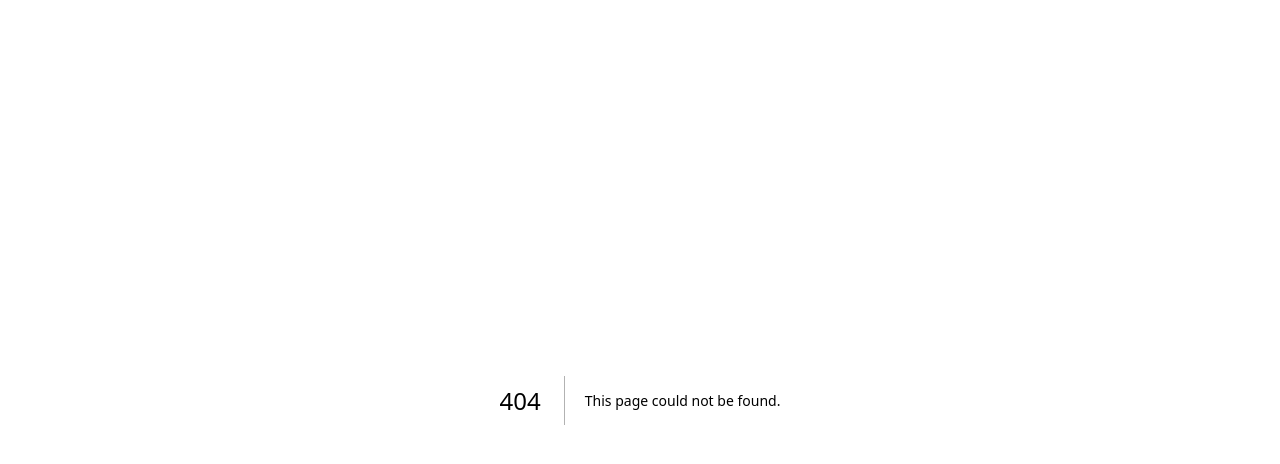
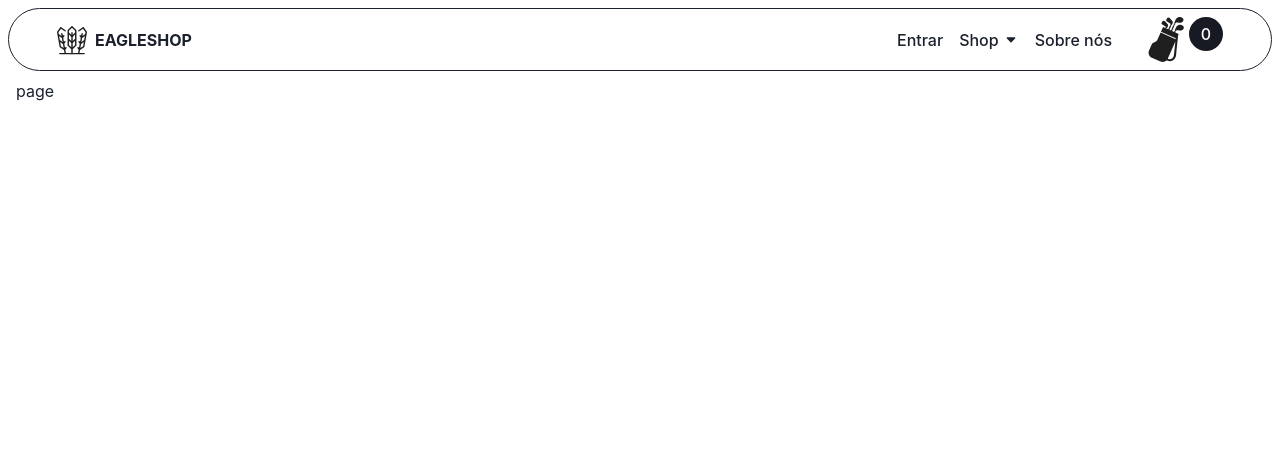
Before and after one commit to EagleShopping/EagleShopping, a Next.js app: page /shop in a window 1280 px wide. Before the commit this address had no page. Shown: the top 464 px of the page. Built offline with nearby package versions, Linux system fonts and the light colour scheme.

Commit message:
feat: create button hamburguer

```diff
--- /dev/null
+++ b/src/app/(pages)/components/ButtonHamburguer.tsx
@@ -0,0 +1,36 @@
+import { Box, Button, Menu, MenuButton, MenuItem, MenuList } from '@chakra-ui/react'
+import React from 'react'
+import { CiMenuBurger } from "react-icons/ci";
+
+const ButtonHamburguer = () => {
+  return (
+    <Box
+    display={{base: 'block', md: 'none'}}
+    >
+      <Menu >
+  <MenuButton
+  as={Button}
+  bg="none"
+  border="1px solid"
+  borderColor="gray.700"
+ >
+    <CiMenuBurger />
+    </MenuButton>
+  <MenuList
+  display="flex"
+  flexDirection="column"
+  width="30vw"
+  height="100vh"
+  gap="4"
+  >
+    <MenuItem>Home</MenuItem>
+    <MenuItem>Shop</MenuItem>
+    <MenuItem>About us</MenuItem>
+
+  </MenuList>
+</Menu>
+    </Box>
+  )
+}
+
+export default ButtonHamburguer
--- a/src/app/components/Header.tsx
+++ b/src/app/(pages)/components/Header.tsx
@@ -2,6 +2,7 @@ import React from 'react'
 import { Box, Flex, Text } from '@chakra-ui/react'
 import { ArrowDownIcon, LogoIcon } from '@/utils/icons'
 import ShoppingCart from './ShoppingCart'
+import ButtonHamburguer from './ButtonHamburguer'
 
 type Props = {}
 
@@ -9,7 +10,6 @@ const Header = (props: Props) => {
   return (
     <Box
     as="header"
-    h="120px"
     p="2"
     >
         <Box
@@ -62,7 +62,7 @@ const Header = (props: Props) => {
                </Flex>
 
                 <ShoppingCart />
-
+                <ButtonHamburguer />
             </Flex>
         </Box>
     </Box>
--- /dev/null
+++ b/src/app/(pages)/layout.tsx
@@ -0,0 +1,25 @@
+import { Box } from '@chakra-ui/react'
+import React, { Children } from 'react'
+import Header from './components/Header'
+
+type Props = {
+    children?: any
+}
+
+const layout = (props: Props) => {
+  return (
+    <Box
+    h="100vh"
+    minW="100vw"
+    >
+         <Header />
+         <Box
+         px="4"
+         >
+        {props.children}
+         </Box>
+    </Box>
+  )
+}
+
+export default layout
--- a/src/app/page.tsx
+++ b/src/app/(pages)/page.tsx
@@ -1,16 +1,11 @@
 import { Box, Heading } from "@chakra-ui/react";
 import Header from "./components/Header";
-
-
 
 export default function Home() {
 
   return (
-    <Box
-    h="100vh"
-    minW="100vw"
-    >
-    <Header />
-    </Box>
+   <Box>
+    aaaaaaaaaaaaaaaa
+   </Box>
   );
 }
--- /dev/null
+++ b/src/app/(pages)/shop/page.tsx
@@ -0,0 +1,11 @@
+import React from 'react'
+
+type Props = {}
+
+const page = (props: Props) => {
+  return (
+    <div>page</div>
+  )
+}
+
+export default page
--- a/src/app/globals.css
+++ /dev/null
@@ -1,27 +0,0 @@
-@tailwind base;
-@tailwind components;
-@tailwind utilities;
-
-:root {
-  --background: #ffffff;
-  --foreground: #171717;
-}
-
-@media (prefers-color-scheme: dark) {
-  :root {
-    --background: #0a0a0a;
-    --foreground: #ededed;
-  }
-}
-
-body {
-  color: var(--foreground);
-  background: var(--background);
-  font-family: Arial, Helvetica, sans-serif;
-}
-
-@layer utilities {
-  .text-balance {
-    text-wrap: balance;
-  }
-}
--- a/src/app/layout.tsx
+++ b/src/app/layout.tsx
@@ -1,5 +1,4 @@
 import type { Metadata } from "next";
-import "./globals.css";
 
 export const metadata: Metadata = {
   title: "Create Next App",
```
Also changed, not shown: src/app/(pages)/components/ShoppingCart.tsx (renamed from src/app/components/ShoppingCart.tsx).
